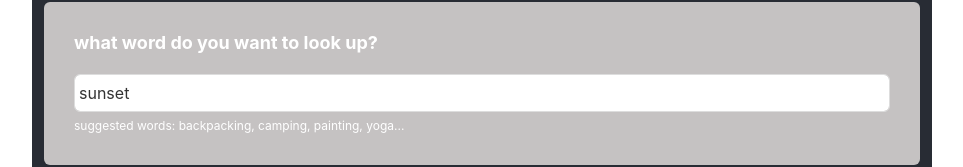
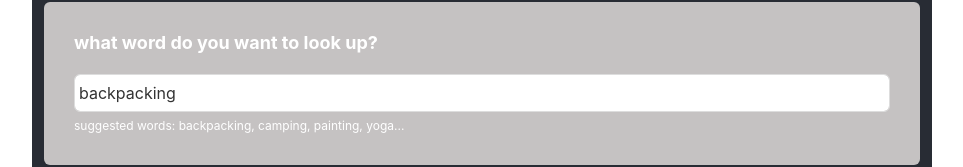
Before and after one commit to Giggles999/dictionary-project, a React (Create React App) app: page / in a window 1280 px wide. Shown: the part 138-305 px from the top of the page, without its empty margins (158-1121 px from the left). Built offline with nearby package versions, Linux system fonts and the light colour scheme; no server answers.

Commit message:
updated default search definition

```diff
--- a/src/App.js
+++ b/src/App.js
@@ -12,7 +12,7 @@ export default function App () {
 
       </header>
     <main>
-      <Dictionary defaultKeyword="sunset"/>
+      <Dictionary defaultKeyword="backpacking"/>
 
       </main>
 
```
